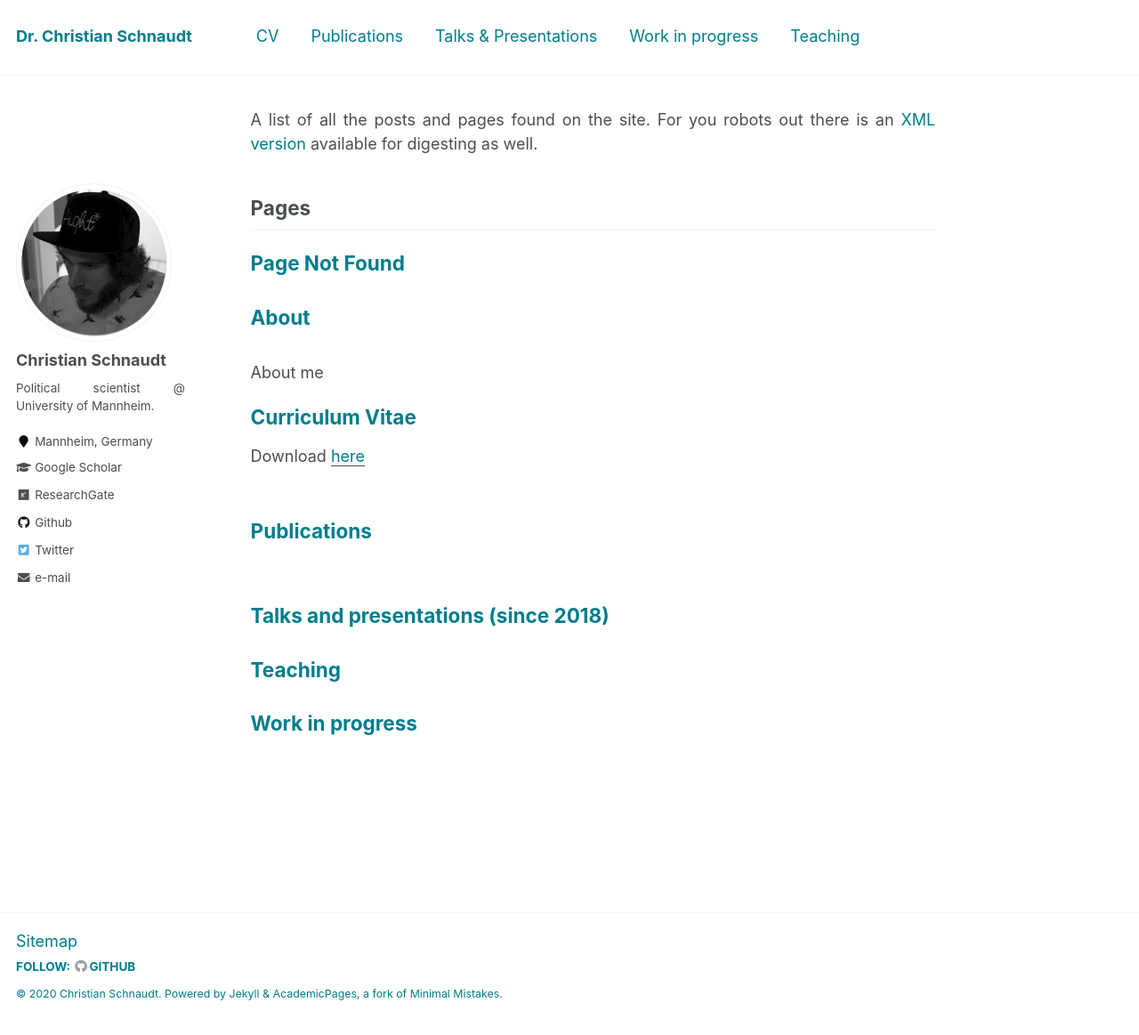
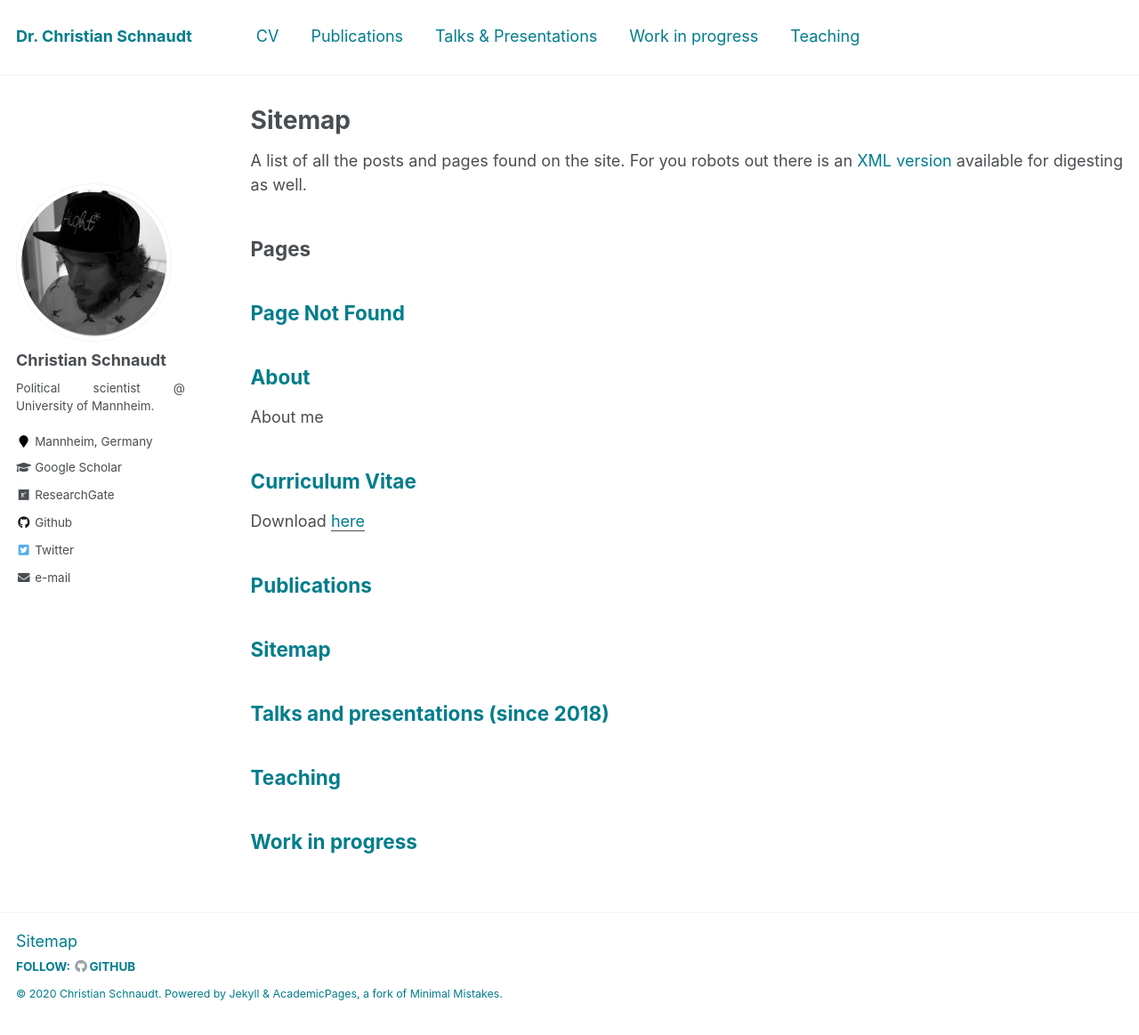
Before and after one commit to cschnaudt/cschnaudt.github.io, a Jekyll site: the page built from _pages/sitemap.md, in a window 1280 px wide and 1163 px high. Shown: the whole window at 89% size. Built offline with Jekyll 4.4.1, drawn with Linux system fonts in a browser that asks for light colours.

Commit message:
Update sitemap.md

```diff
--- a/_pages/sitemap.md
+++ b/_pages/sitemap.md
@@ -3,7 +3,6 @@ layout: archive
 title: "Sitemap"
 permalink: /sitemap/
 author_profile: true
-<?xml version="1.0" encoding="UTF-8"?>
 ---
 
 {% include base_path %}
```
